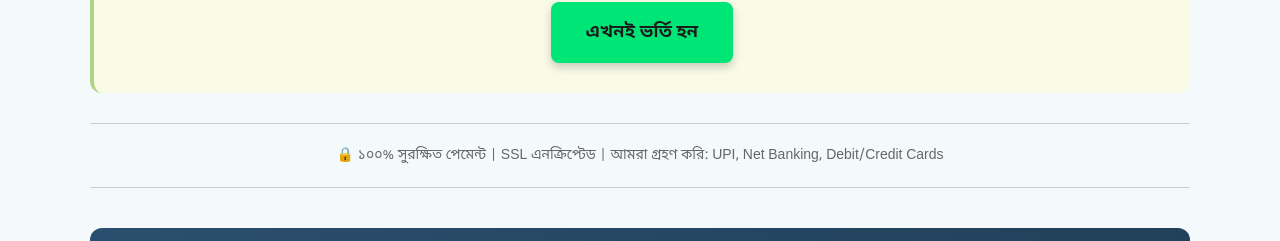
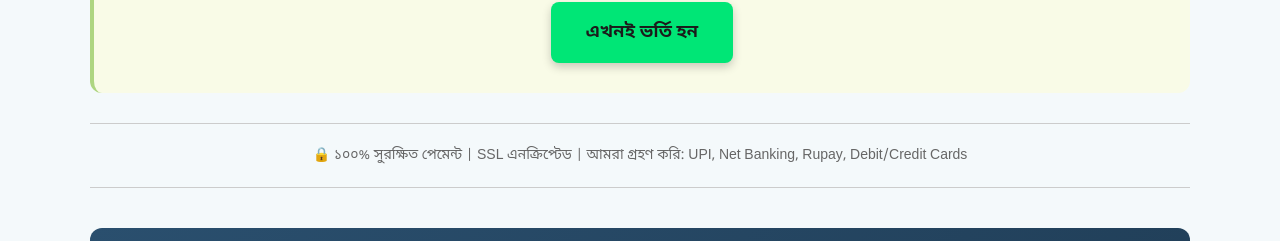
Before and after one commit to spmohq/info, a plain HTML site: page index.html in a window 1280 px wide. Shown: the part 5746-5987 px from the top of the page. Drawn offline with Linux system fonts and the light colour scheme.

Commit message:
Update index.html

```diff
--- a/index.html
+++ b/index.html
@@ -407,7 +407,7 @@
 <!-- ✅ 7. Payment Trust Icons Strip (Before Final CTA) -->
 <div style="text-align:center; padding:15px 0; border-top:1px solid #ccc; border-bottom:1px solid #ccc; margin-top:30px;">
   <p style="margin:5px 0; font-size:14px; color:#666;">
-    🔒 ১০০% সুরক্ষিত পেমেন্ট | SSL এনক্রিপ্টেড | আমরা গ্রহণ করি: UPI, Net Banking, Debit/Credit Cards
+    🔒 ১০০% সুরক্ষিত পেমেন্ট | SSL এনক্রিপ্টেড | আমরা গ্রহণ করি: UPI, Net Banking, Rupay, Debit/Credit Cards
   </p>
 </div>
 
```
